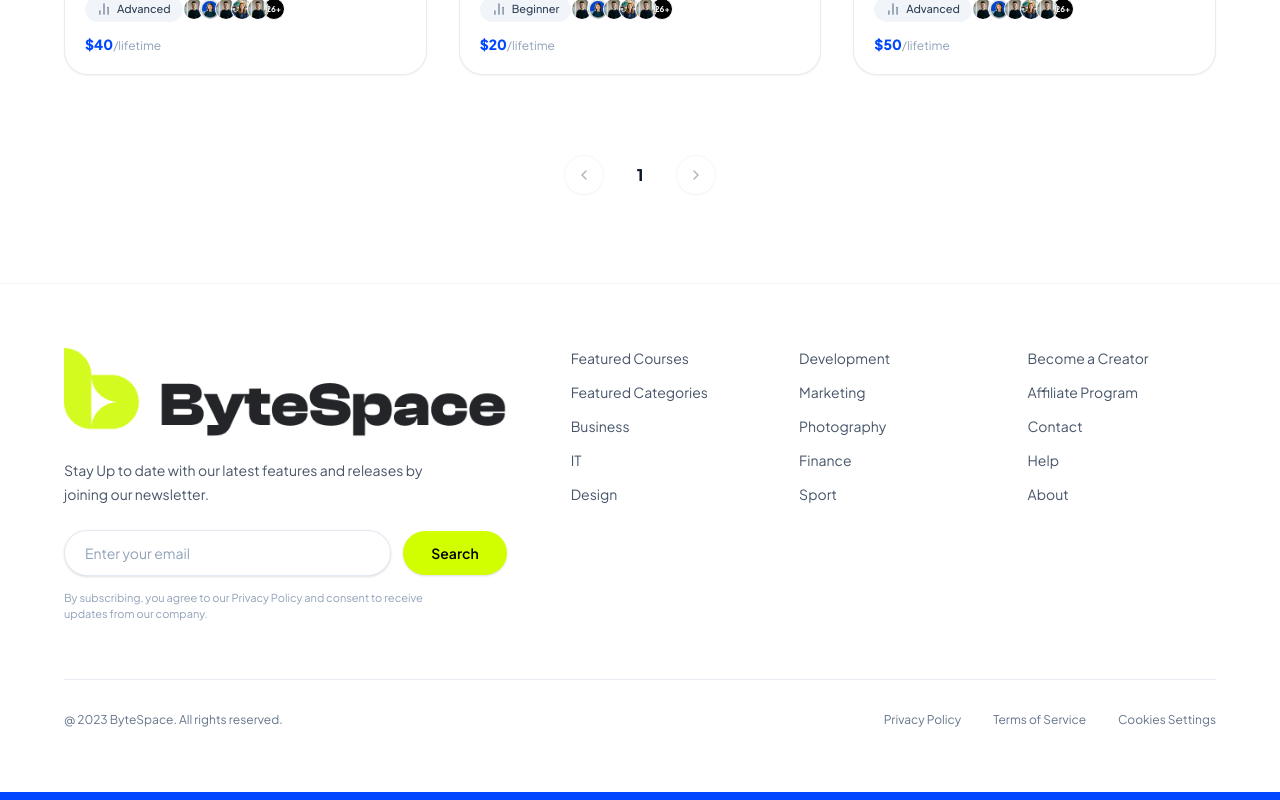
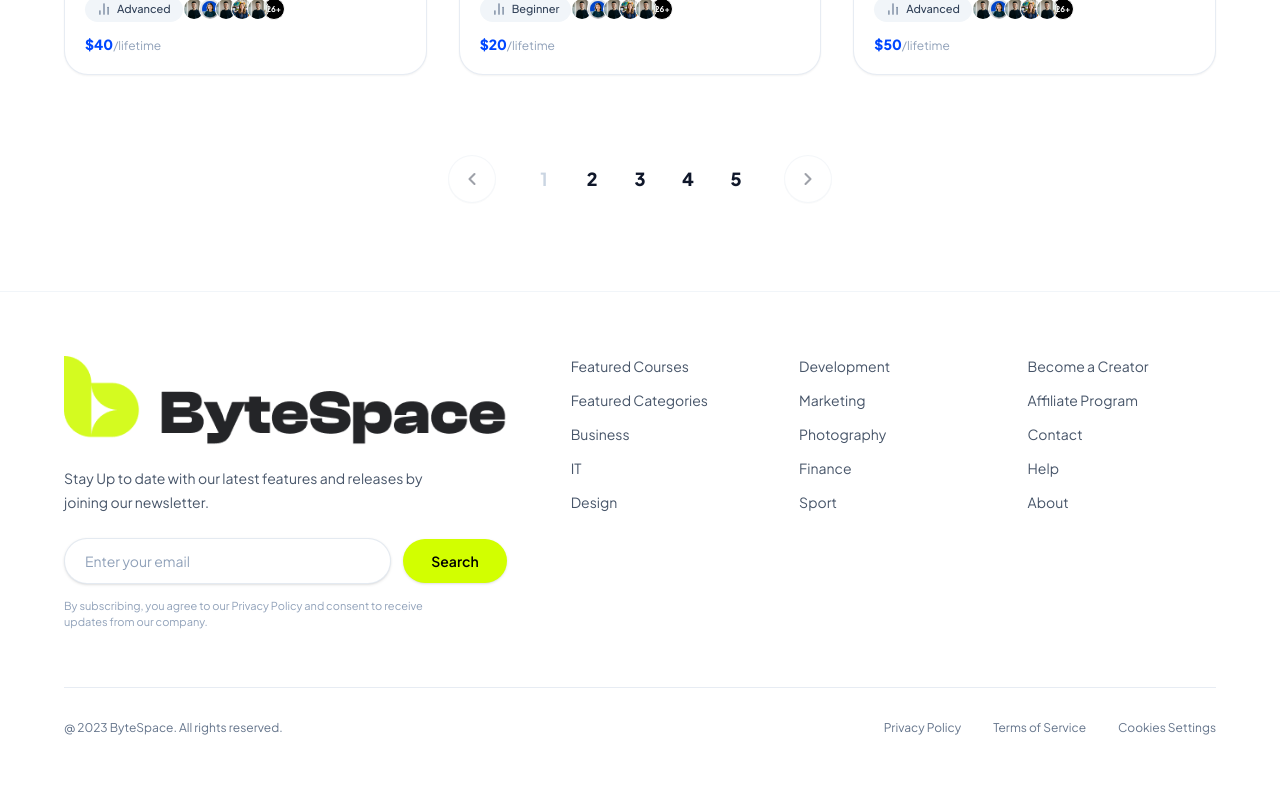
Before and after one commit to MIRNOMAN/ByteSpace-New-Check-website, a Next.js app: page /courses in a window 1280 px wide. Shown: the part 2938-3738 px from the top of the page. Built offline with nearby package versions, Linux system fonts and the light colour scheme.

Commit message:
pagination issue solve

```diff
--- a/src/components/common/pagination.tsx
+++ b/src/components/common/pagination.tsx
@@ -10,32 +10,37 @@ interface PaginationProps {
 }
 
 export function Pagination({ currentPage, totalPages, onPageChange }: PaginationProps) {
-  const pages = Array.from({ length: totalPages }, (_, i) => i + 1);
+  // Always render at least 5 page numbers (1 2 3 4 5) to match Figma design
+  const maxDisplayPages = Math.max(5, Math.min(5, totalPages));
+  const pages = Array.from({ length: maxDisplayPages }, (_, i) => i + 1);
+
+  const hasPrev = currentPage > 1;
+  const hasNext = currentPage < totalPages;
 
   return (
-    <div className="flex items-center justify-center gap-3 py-8 select-none">
-      {/* Previous Button */}
+    <div className="flex items-center justify-center gap-4 sm:gap-6 py-8 select-none">
+      {/* Previous Button - Always visible */}
       <button
-        onClick={() => currentPage > 1 && onPageChange(currentPage - 1)}
-        disabled={currentPage === 1}
+        onClick={() => hasPrev && onPageChange(currentPage - 1)}
+        disabled={!hasPrev}
         aria-label="Previous Page"
-        className="w-10 h-10 rounded-full border border-slate-200/90 bg-white flex items-center justify-center text-slate-700 hover:border-slate-300 hover:bg-slate-50 transition-all disabled:opacity-40 disabled:cursor-not-allowed shadow-2xs cursor-pointer"
+        className="w-11 h-11 sm:w-12 sm:h-12 rounded-full border border-slate-200/90 bg-white flex items-center justify-center text-[#0F172A] hover:border-slate-400 hover:bg-slate-50 transition-all disabled:opacity-40 disabled:cursor-not-allowed shadow-2xs cursor-pointer"
       >
-        <ChevronLeft className="w-4 h-4" />
+        <ChevronLeft className="w-5 h-5 stroke-[2.5]" />
       </button>
 
-      {/* Page Numbers */}
-      <div className="flex items-center gap-2 px-2 text-sm">
+      {/* Page Numbers (1 2 3 4 5) */}
+      <div className="flex items-center gap-3 sm:gap-4 px-2">
         {pages.map((page) => {
           const isActive = page === currentPage;
           return (
             <button
               key={page}
               onClick={() => onPageChange(page)}
-              className={`w-8 h-8 rounded-full flex items-center justify-center transition-colors cursor-pointer ${
+              className={`w-8 h-8 rounded-full flex items-center justify-center text-base sm:text-lg transition-colors cursor-pointer ${
                 isActive
-                  ? "font-extrabold text-[#0F172A] text-base"
-                  : "text-slate-400 font-medium hover:text-slate-700"
+                  ? "text-slate-300 font-bold cursor-default"
+                  : "text-[#0F172A] font-extrabold hover:text-[#0047FF]"
               }`}
             >
               {page}
@@ -44,14 +49,14 @@ export function Pagination({ currentPage, totalPages, onPageChange }: Pagination
         })}
       </div>
 
-      {/* Next Button */}
+      {/* Next Button - Always visible */}
       <button
-        onClick={() => currentPage < totalPages && onPageChange(currentPage + 1)}
-        disabled={currentPage === totalPages}
+        onClick={() => hasNext && onPageChange(currentPage + 1)}
+        disabled={!hasNext}
         aria-label="Next Page"
-        className="w-10 h-10 rounded-full border border-slate-200/90 bg-white flex items-center justify-center text-slate-700 hover:border-slate-300 hover:bg-slate-50 transition-all disabled:opacity-40 disabled:cursor-not-allowed shadow-2xs cursor-pointer"
+        className="w-11 h-11 sm:w-12 sm:h-12 rounded-full border border-slate-200/90 bg-white flex items-center justify-center text-[#0F172A] hover:border-slate-400 hover:bg-slate-50 transition-all disabled:opacity-40 disabled:cursor-not-allowed shadow-2xs cursor-pointer"
       >
-        <ChevronRight className="w-4 h-4" />
+        <ChevronRight className="w-5 h-5 stroke-[2.5]" />
       </button>
     </div>
   );
```
